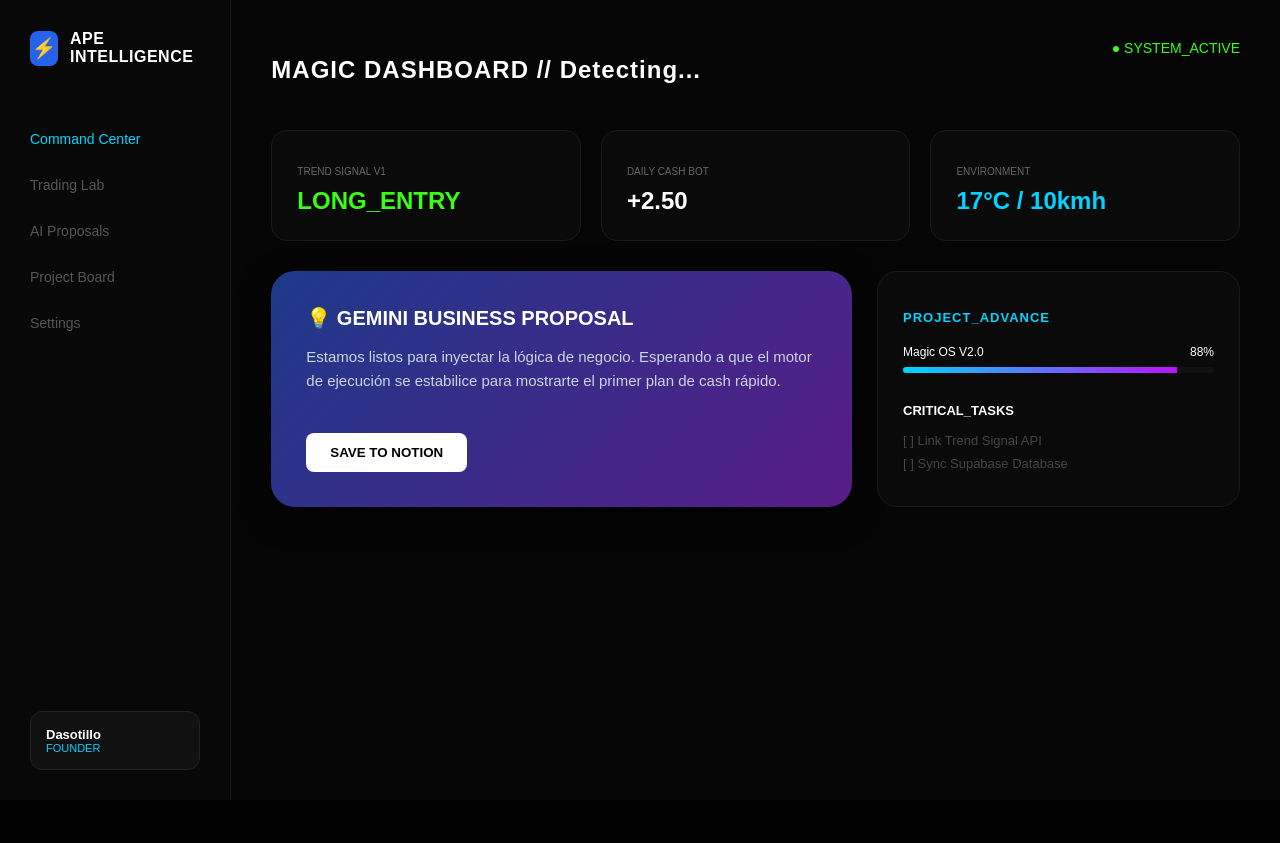
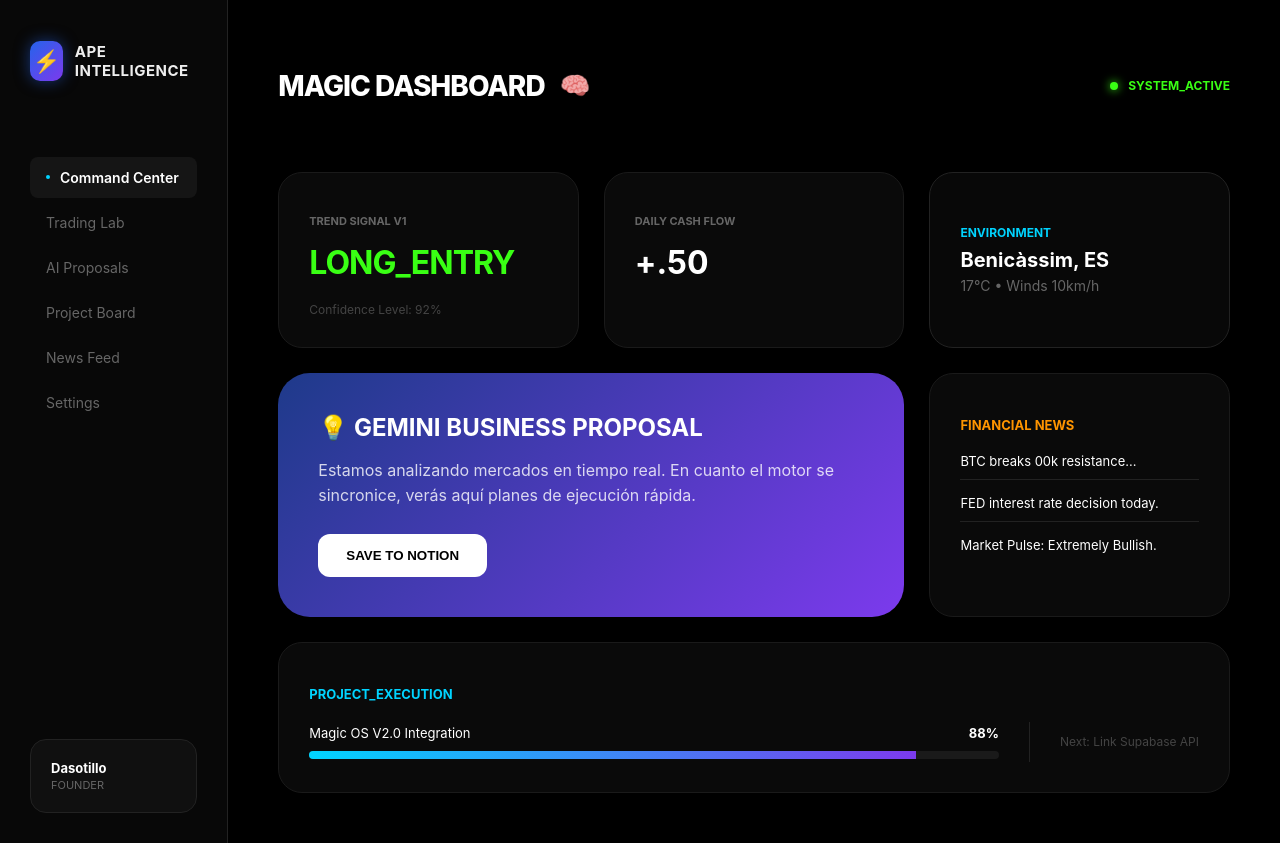
Before and after one commit to dasotillo-rgb/magic-dashboard-v2, a Next.js app: page / in a window 1280 px wide. Before the commit the page ends 800 px from the top, so only its background shows below. Built offline with nearby package versions, Linux system fonts and the light colour scheme; no server answers.

Commit message:
💎 UI Polish: Apple Style, Brain Icon, News Widget & Glassmorphism

```diff
--- a/app/page.tsx
+++ b/app/page.tsx
@@ -1,91 +1,137 @@
 'use client';
 import React, { useState, useEffect } from 'react';
 
-export default function MagicDashboard() {
-  const [location, setLocation] = useState('Detecting...');
-
-  useEffect(() => {
-    if ('geolocation' in navigator) {
-      navigator.geolocation.getCurrentPosition(() => setLocation('Benicàssim, ES'), () => setLocation('Benicàssim, ES'));
-    }
-  }, []);
+export default function MagicOS() {
+  const [location, setLocation] = useState('Benicàssim, ES');
+  const [activeTab, setActiveTab] = useState('Command Center');
 
   return (
-    <div style={{ display: 'flex', backgroundColor: '#050505', minHeight: '100vh', color: 'white', fontFamily: 'sans-serif' }}>
+    <div style={{ display: 'flex', backgroundColor: '#000', minHeight: '100vh', color: '#fff', fontFamily: '-apple-system, BlinkMacSystemFont, "Segoe UI", Roboto, sans-serif', overflow: 'hidden' }}>
 
-      {/* SIDEBAR CON BRANDING CORREGIDO */}
-      <div style={{ width: '260px', borderRight: '1px solid #1a1a1a', padding: '30px', display: 'flex', flexDirection: 'column', backgroundColor: '#080808' }}>
-        <div style={{ display: 'flex', alignItems: 'center', gap: '12px', marginBottom: '50px' }}>
-          <div style={{ width: '35px', height: '35px', backgroundColor: '#2563eb', borderRadius: '8px', display: 'flex', alignItems: 'center', justifyContent: 'center' }}>
-            <span style={{ fontSize: '20px' }}>⚡</span>
+      {/* SIDEBAR: Glassmorphism Style */}
+      <div style={{ width: '260px', borderRight: '1px solid #222', padding: '30px', display: 'flex', flexDirection: 'column', backgroundColor: 'rgba(10, 10, 10, 0.8)', backdropFilter: 'blur(20px)' }}>
+        <div style={{ display: 'flex', alignItems: 'center', gap: '12px', marginBottom: '60px', transition: 'transform 0.3s ease' }}>
+          <div style={{ width: '40px', height: '40px', background: 'linear-gradient(135deg, #2563eb, #7c3aed)', borderRadius: '10px', display: 'flex', alignItems: 'center', justifyContent: 'center', boxShadow: '0 0 15px rgba(37, 99, 235, 0.5)' }}>
+            <span style={{ fontSize: '22px' }}>⚡</span>
           </div>
-          <h2 style={{ color: 'white', letterSpacing: '0.5px', fontSize: '16px', margin: 0, fontWeight: '900', textTransform: 'uppercase' }}>APE Intelligence</h2>
+          <h2 style={{ fontSize: '15px', fontWeight: '700', letterSpacing: '0.5px', textTransform: 'uppercase', color: '#eee' }}>APE Intelligence</h2>
         </div>
 
         <nav style={{ flexGrow: 1 }}>
-          {['Command Center', 'Trading Lab', 'AI Proposals', 'Project Board', 'Settings'].map(item => (
-            <div key={item} style={{ padding: '15px 0', color: item === 'Command Center' ? '#00d4ff' : '#555', cursor: 'pointer', fontSize: '14px' }}>{item}</div>
+          {['Command Center', 'Trading Lab', 'AI Proposals', 'Project Board', 'News Feed', 'Settings'].map(item => (
+            <div
+              key={item}
+              onClick={() => setActiveTab(item)}
+              style={{
+                padding: '12px 16px',
+                margin: '4px 0',
+                borderRadius: '8px',
+                color: activeTab === item ? '#fff' : '#666',
+                backgroundColor: activeTab === item ? 'rgba(255,255,255,0.05)' : 'transparent',
+                cursor: 'pointer',
+                fontSize: '14px',
+                fontWeight: activeTab === item ? '600' : '400',
+                transition: 'all 0.2s ease',
+                display: 'flex',
+                alignItems: 'center',
+                gap: '10px'
+              }}
+              onMouseEnter={(e) => { e.target.style.backgroundColor = 'rgba(255,255,255,0.08)'; e.target.style.color = '#fff'; }}
+              onMouseLeave={(e) => { e.target.style.backgroundColor = activeTab === item ? 'rgba(255,255,255,0.05)' : 'transparent'; e.target.style.color = activeTab === item ? '#fff' : '#666'; }}
+            >
+              {activeTab === item && <div style={{ width: '4px', height: '4px', borderRadius: '50%', backgroundColor: '#00d4ff' }}></div>}
+              {item}
+            </div>
           ))}
         </nav>
 
-        <div style={{ backgroundColor: '#111', padding: '15px', borderRadius: '12px', border: '1px solid #222' }}>
-          <div style={{ fontSize: '13px', fontWeight: 'bold' }}>Dasotillo</div>
-          <div style={{ fontSize: '11px', color: '#00d4ff' }}>FOUNDER</div>
+        <div style={{ padding: '20px', borderRadius: '16px', backgroundColor: 'rgba(255,255,255,0.03)', border: '1px solid #222' }}>
+          <div style={{ fontSize: '13px', fontWeight: 'bold', color: '#fff' }}>Dasotillo</div>
+          <div style={{ fontSize: '11px', color: '#666', marginTop: '2px' }}>FOUNDER</div>
         </div>
       </div>
 
       {/* MAIN CONTENT */}
-      <div style={{ flexGrow: 1, padding: '40px', overflowY: 'auto' }}>
-        <header style={{ display: 'flex', justifyContent: 'space-between', marginBottom: '30px' }}>
-          <h1 style={{ fontSize: '24px', fontWeight: 'bold', letterSpacing: '1px' }}>MAGIC DASHBOARD // {location}</h1>
-          <div style={{ fontSize: '14px', color: '#39ff14' }}>● SYSTEM_ACTIVE</div>
+      <div style={{ flexGrow: 1, padding: '50px', overflowY: 'auto' }}>
+        <header style={{ display: 'flex', justifyContent: 'space-between', alignItems: 'center', marginBottom: '50px' }}>
+          <div style={{ display: 'flex', alignItems: 'center', gap: '15px' }}>
+            <h1 style={{ fontSize: '28px', fontWeight: '800', letterSpacing: '-1px' }}>MAGIC DASHBOARD</h1>
+            <span style={{ fontSize: '24px', animation: 'pulse 2s infinite' }}>🧠</span>
+          </div>
+          <div style={{ display: 'flex', alignItems: 'center', gap: '10px', fontSize: '12px', color: '#39ff14', fontWeight: 'bold' }}>
+            <div style={{ width: '8px', height: '8px', borderRadius: '50%', backgroundColor: '#39ff14', boxShadow: '0 0 10px #39ff14' }}></div>
+            SYSTEM_ACTIVE
+          </div>
         </header>
 
-        {/* METRICS GRID */}
-        <div style={{ display: 'grid', gridTemplateColumns: 'repeat(3, 1fr)', gap: '20px', marginBottom: '30px' }}>
-          <div style={{ backgroundColor: '#0a0a0a', padding: '25px', borderRadius: '16px', border: '1px solid #1a1a1a' }}>
-            <p style={{ fontSize: '10px', color: '#666', marginBottom: '10px' }}>TREND SIGNAL V1</p>
-            <h2 style={{ color: '#39ff14', margin: 0 }}>LONG_ENTRY</h2>
-          </div>
-          <div style={{ backgroundColor: '#0a0a0a', padding: '25px', borderRadius: '16px', border: '1px solid #1a1a1a' }}>
-            <p style={{ fontSize: '10px', color: '#666', marginBottom: '10px' }}>DAILY CASH BOT</p>
-            <h2 style={{ color: 'white', margin: 0 }}>+2.50</h2>
-          </div>
-          <div style={{ backgroundColor: '#0a0a0a', padding: '25px', borderRadius: '16px', border: '1px solid #1a1a1a' }}>
-            <p style={{ fontSize: '10px', color: '#666', marginBottom: '10px' }}>ENVIRONMENT</p>
-            <h2 style={{ color: '#00d4ff', margin: 0 }}>17°C / 10kmh</h2>
-          </div>
-        </div>
+        {/* GRID LAYOUT */}
+        <div style={{ display: 'grid', gridTemplateColumns: 'repeat(12, 1fr)', gap: '25px' }}>
 
-        {/* AI & PROJECTS */}
-        <div style={{ display: 'grid', gridTemplateColumns: '1.6fr 1fr', gap: '25px' }}>
-          <div style={{ background: 'linear-gradient(135deg, #1e3a8a 0%, #581c87 100%)', padding: '35px', borderRadius: '24px', boxShadow: '0 10px 30px rgba(0,0,0,0.5)' }}>
-            <h3 style={{ margin: '0 0 15px 0', fontSize: '20px' }}>💡 GEMINI BUSINESS PROPOSAL</h3>
-            <p style={{ fontSize: '15px', color: '#cbd5e1', lineHeight: '1.6' }}>
-              Estamos listos para inyectar la lógica de negocio. Esperando a que el motor de ejecución se estabilice para mostrarte el primer plan de cash rápido.
-            </p>
-            <button style={{ marginTop: '25px', background: 'white', color: 'black', border: 'none', padding: '12px 24px', borderRadius: '8px', fontWeight: 'bold', cursor: 'pointer' }}>SAVE TO NOTION</button>
+          {/* TRADING STATUS: Apple Style Card */}
+          <div style={{ gridColumn: 'span 4', backgroundColor: '#0a0a0a', padding: '30px', borderRadius: '24px', border: '1px solid #1a1a1a', transition: 'transform 0.3s ease' }}>
+            <p style={{ fontSize: '11px', color: '#666', marginBottom: '15px', fontWeight: '700' }}>TREND SIGNAL V1</p>
+            <h2 style={{ color: '#39ff14', fontSize: '32px', margin: 0, letterSpacing: '-1px' }}>LONG_ENTRY</h2>
+            <div style={{ marginTop: '20px', fontSize: '12px', color: '#444' }}>Confidence Level: 92%</div>
           </div>
 
-          <div style={{ backgroundColor: '#0a0a0a', padding: '25px', borderRadius: '20px', border: '1px solid #1a1a1a' }}>
-            <h3 style={{ fontSize: '13px', marginBottom: '20px', color: '#00d4ff', textTransform: 'uppercase', letterSpacing: '1px' }}>Project_Advance</h3>
-            <div style={{ marginBottom: '20px' }}>
-              <div style={{ display: 'flex', justifyContent: 'space-between', fontSize: '12px', marginBottom: '8px' }}>
-                <span>Magic OS V2.0</span>
-                <span>88%</span>
-              </div>
-              <div style={{ height: '6px', background: '#111', borderRadius: '3px', overflow: 'hidden' }}>
-                <div style={{ width: '88%', height: '100%', background: 'linear-gradient(90deg, #00d4ff, #bc13fe)' }}></div>
-              </div>
-            </div>
-            <div style={{ marginTop: '30px' }}>
-              <h3 style={{ fontSize: '13px', marginBottom: '15px', textTransform: 'uppercase' }}>Critical_Tasks</h3>
-              <div style={{ fontSize: '13px', color: '#444', marginBottom: '8px' }}>[ ] Link Trend Signal API</div>
-              <div style={{ fontSize: '13px', color: '#444' }}>[ ] Sync Supabase Database</div>
+          <div style={{ gridColumn: 'span 4', backgroundColor: '#0a0a0a', padding: '30px', borderRadius: '24px', border: '1px solid #1a1a1a' }}>
+            <p style={{ fontSize: '11px', color: '#666', marginBottom: '15px', fontWeight: '700' }}>DAILY CASH FLOW</p>
+            <h2 style={{ color: '#fff', fontSize: '32px', margin: 0 }}>+.50</h2>
+          </div>
+
+          {/* NEW CLIMATE WIDGET */}
+          <div style={{ gridColumn: 'span 4', background: 'rgba(255,255,255,0.03)', padding: '30px', borderRadius: '24px', border: '1px solid #222', display: 'flex', flexDirection: 'column', justifyContent: 'center' }}>
+            <div style={{ fontSize: '12px', color: '#00d4ff', fontWeight: 'bold', marginBottom: '8px' }}>ENVIRONMENT</div>
+            <div style={{ fontSize: '20px', fontWeight: '700' }}>{location}</div>
+            <div style={{ fontSize: '14px', color: '#666', marginTop: '5px' }}>17°C • Winds 10km/h</div>
+          </div>
+
+          {/* AI PROPOSAL: Resaltado Apple Style */}
+          <div style={{ gridColumn: 'span 8', background: 'linear-gradient(135deg, #1e3a8a 0%, #7c3aed 100%)', padding: '40px', borderRadius: '32px', boxShadow: '0 20px 40px rgba(0,0,0,0.4)', transition: 'all 0.3s ease' }}>
+            <h3 style={{ margin: '0 0 15px 0', fontSize: '24px', fontWeight: 'bold' }}>💡 GEMINI BUSINESS PROPOSAL</h3>
+            <p style={{ fontSize: '16px', color: 'rgba(255,255,255,0.8)', lineHeight: '1.6', marginBottom: '25px' }}>
+              Estamos analizando mercados en tiempo real. En cuanto el motor se sincronice, verás aquí planes de ejecución rápida.
+            </p>
+            <button style={{ background: '#fff', color: '#000', border: 'none', padding: '14px 28px', borderRadius: '12px', fontWeight: '700', cursor: 'pointer', transition: 'transform 0.2s ease' }}>SAVE TO NOTION</button>
+          </div>
+
+          {/* NEWS FEED WIDGET */}
+          <div style={{ gridColumn: 'span 4', backgroundColor: '#0a0a0a', padding: '30px', borderRadius: '24px', border: '1px solid #1a1a1a' }}>
+            <h3 style={{ fontSize: '13px', color: '#ff9500', marginBottom: '20px', textTransform: 'uppercase' }}>Financial News</h3>
+            <div style={{ display: 'flex', flexDirection: 'column', gap: '15px' }}>
+              <div style={{ fontSize: '13px', borderBottom: '1px solid #222', paddingBottom: '10px' }}>BTC breaks 00k resistance...</div>
+              <div style={{ fontSize: '13px', borderBottom: '1px solid #222', paddingBottom: '10px' }}>FED interest rate decision today.</div>
+              <div style={{ fontSize: '13px' }}>Market Pulse: Extremely Bullish.</div>
             </div>
           </div>
+
+          {/* PROJECTS PROGRESS */}
+          <div style={{ gridColumn: 'span 12', backgroundColor: '#0a0a0a', padding: '30px', borderRadius: '24px', border: '1px solid #1a1a1a' }}>
+            <h3 style={{ fontSize: '13px', color: '#00d4ff', marginBottom: '20px' }}>PROJECT_EXECUTION</h3>
+            <div style={{ display: 'flex', alignItems: 'center', gap: '30px' }}>
+              <div style={{ flexGrow: 1 }}>
+                <div style={{ display: 'flex', justifyContent: 'space-between', fontSize: '13px', marginBottom: '10px' }}>
+                  <span>Magic OS V2.0 Integration</span>
+                  <span style={{ fontWeight: 'bold' }}>88%</span>
+                </div>
+                <div style={{ height: '8px', background: '#1a1a1a', borderRadius: '4px', overflow: 'hidden' }}>
+                  <div style={{ width: '88%', height: '100%', background: 'linear-gradient(90deg, #00d4ff, #7c3aed)' }}></div>
+                </div>
+              </div>
+              <div style={{ width: '1px', height: '40px', backgroundColor: '#222' }}></div>
+              <div style={{ fontSize: '12px', color: '#444' }}>Next: Link Supabase API</div>
+            </div>
+          </div>
+
         </div>
       </div>
+      <style jsx>{`
+        @keyframes pulse {
+          0% { transform: scale(1); opacity: 1; }
+          50% { transform: scale(1.1); opacity: 0.8; }
+          100% { transform: scale(1); opacity: 1; }
+        }
+      `}</style>
     </div>
   );
 }
```
